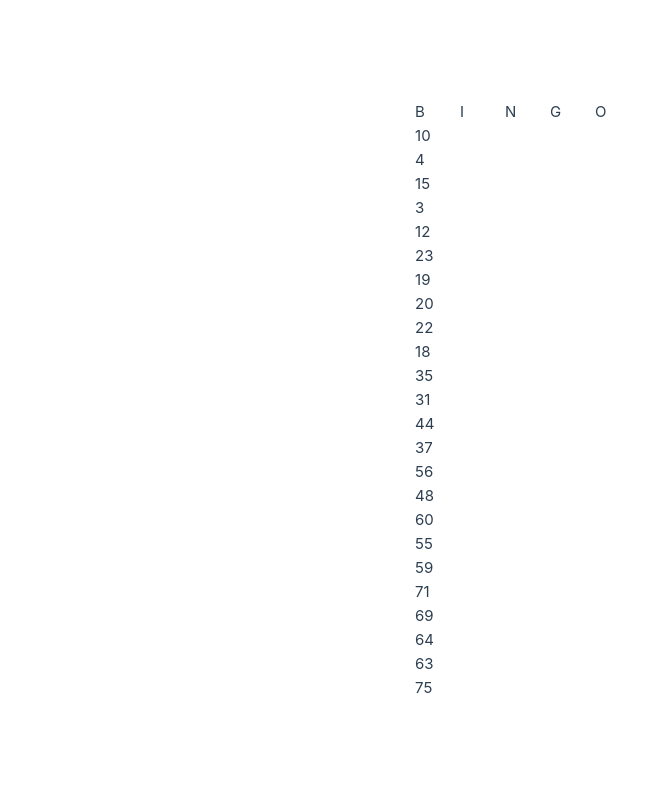
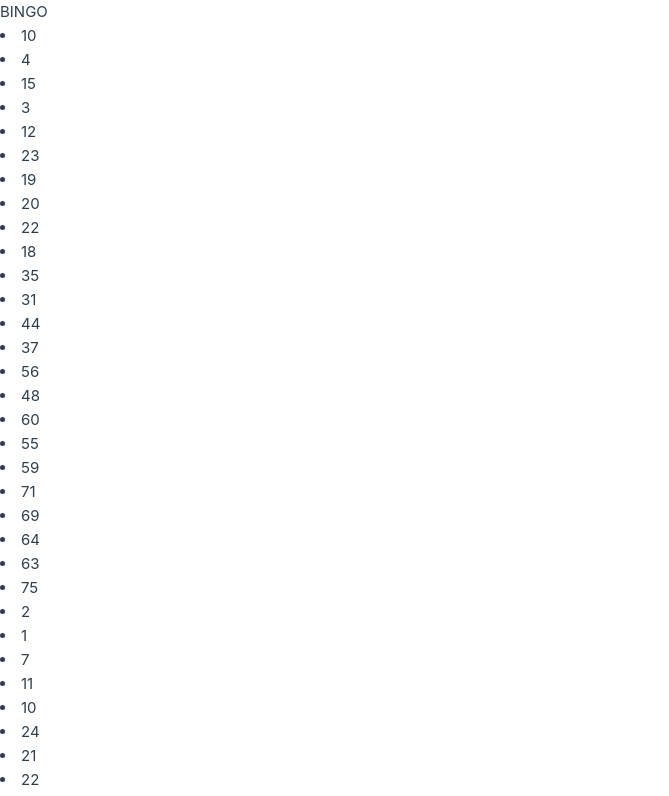
Before and after one commit to aliashleyg/bingo-game-2, a Vue app: page / in a window 1280 px wide. Shown: the top 796 px of the page, without its empty margins (0-669 px from the left). Built offline with nearby package versions, Linux system fonts and the light colour scheme.

Commit message:
removed all styling

```diff
--- a/index.html
+++ b/index.html
@@ -6,7 +6,7 @@
     <meta name="viewport" content="width=device-width, initial-scale=1.0">
     <title>Vite App</title>
   </head>
-  <body class="container">
+  <body>
     <div id="app"></div>
     <script type="module" src="/src/main.js"></script>
   </body>
--- a/src/App.vue
+++ b/src/App.vue
@@ -4,17 +4,20 @@ import GameBoard from "@/components/GameBoard.vue";
 </script>
 
 <template>
-  <div class="container grid">
+  <div>
 
     <header>
-      <div class="grid grid-cols-5">
         <Header />
-      </div>
     </header>
 
     <main>
       <div>
-        <GameBoard />
+        <div>
+          <GameBoard />
+        </div>
+        <div>
+          <GameBoard />
+        </div>
       </div>
     </main>
   </div>
--- a/src/assets/main.css
+++ b/src/assets/main.css
@@ -1,35 +1 @@
 @import './base.css';
-
-#app {
-  max-width: 1280px;
-  margin: 0 auto;
-  padding: 2rem;
-  font-weight: normal;
-}
-
-a,
-.green {
-  text-decoration: none;
-  color: hsla(160, 100%, 37%, 1);
-  transition: 0.4s;
-  padding: 3px;
-}
-
-@media (hover: hover) {
-  a:hover {
-    background-color: hsla(160, 100%, 37%, 0.2);
-  }
-}
-
-@media (min-width: 1024px) {
-  body {
-    display: flex;
-    place-items: center;
-  }
-
-  #app {
-    display: grid;
-    grid-template-columns: 1fr 1fr;
-    padding: 0 2rem;
-  }
-}
--- a/src/components/GameBoardColumn.vue
+++ b/src/components/GameBoardColumn.vue
@@ -21,7 +21,7 @@ function generateRandomInt(min, max) {
     return Math.floor(Math.random() * (max - min + 1)) + min;
   }
 
-function generateColumnData(low,high,total) {
+  function generateColumnData(low, high, total) {
     for (let i = 1; i <= total; i++) {
       let unfiledValue = (generateRandomInt(low, high));
       if (!columnNumbers.includes(unfiledValue)) {
@@ -47,24 +47,33 @@ let columnO = columnNumbers.slice(19, 25);
   </script>
 
   <template>
-  <div class="grid grid-cols-5 gap-x-4 gap-y-4 md:gap-x-8">
-    <ul>
+    <div>
+
+      <div>
         <li v-for="cellNumber in columnB">
-        {{cellNumber}}
+          {{ cellNumber }}
         </li>
+      </div>
+      <div>
         <li v-for="cellNumber in columnI">
-        {{cellNumber}}
+          {{ cellNumber }}
         </li>
+      </div>
+      <div>
         <li v-for="cellNumber in columnN">
-        {{cellNumber}}
+          {{ cellNumber }}
         </li>
+      </div>
+      <div>
         <li v-for="cellNumber in columnG">
-        {{cellNumber}}
+          {{ cellNumber }}
         </li>
+      </div>
+      <div>
         <li v-for="cellNumber in columnO">
-        {{cellNumber}}
+          {{ cellNumber }}
         </li>
-    </ul>
+      </div>
   </div>
 
   </template>
--- a/src/components/Header.vue
+++ b/src/components/Header.vue
@@ -4,11 +4,8 @@ export default {
 </script>
 
 <template>
-    <div>B</div>
-    <div>I</div>
-    <div>N</div>
-    <div>G</div>
-    <div>O</div>
+  <div>BINGO</div>
+
 </template>
 
 <style scoped>
```
Lines whose indentation alone changed are shown as unchanged.
